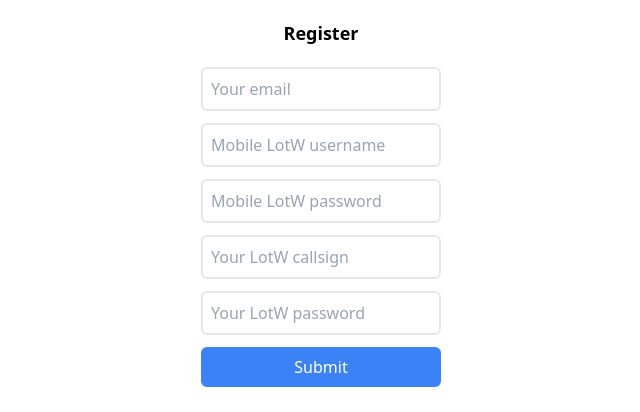
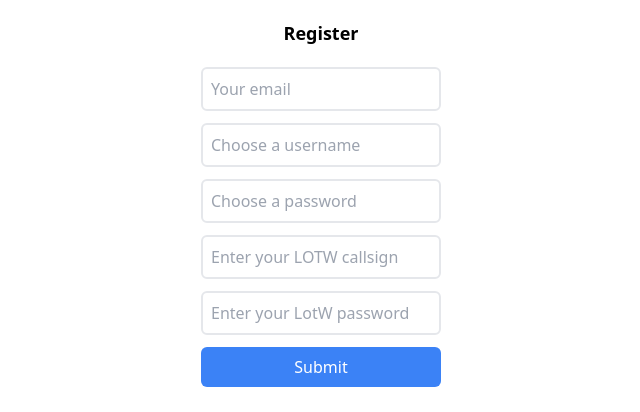
Before and after one commit to kalendar/mobile_lotw, a FastAPI app: page /register in a window 1280 px wide. Shown: the part 64-476 px from the top of the page, without its empty margins (319-959 px from the left). Run offline with FastAPI, Linux system fonts and the light colour scheme; style sheets or scripts are compiled from the project's sources; parts of the project's set-up code (start-up, migrations or seed data) failed here and were passed over; some libraries are stand-ins or nearby versions.

Commit message:
Update register.html
Clarify language in registration page.

```diff
--- a/templates/register.html
+++ b/templates/register.html
@@ -11,21 +11,21 @@
     <input
       type="text"
       name="mobile_lotw_username"
-      placeholder="Mobile LotW username"
+      placeholder="Choose a username"
       class="border-gray-200 border-2 p-2 rounded-md"
       required
     />
     <input
       type="password"
       name="mobile_lotw_password"
-      placeholder="Mobile LotW password"
+      placeholder="Choose a password"
       class="border-gray-200 border-2 p-2 rounded-md"
       required
     />
     <input
       type="text"
       name="lotw_username"
-      placeholder="Your LotW callsign"
+      placeholder="Enter your LOTW callsign"
       class="border-gray-200 border-2 p-2 rounded-md"
       required
     />
@@ -33,7 +33,7 @@
       type="text"
       name="password"
       id="lotw-password"
-      placeholder="Your LotW password"
+      placeholder="Enter your LotW password"
       class="border-gray-200 border-2 p-2 rounded-md"
       required
     />
```
